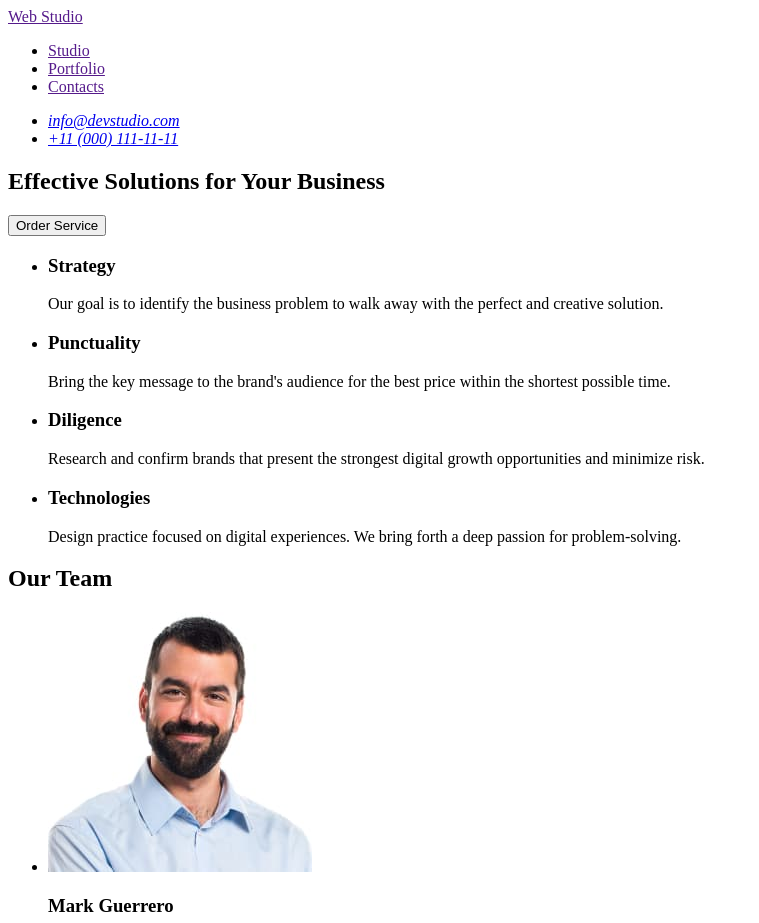
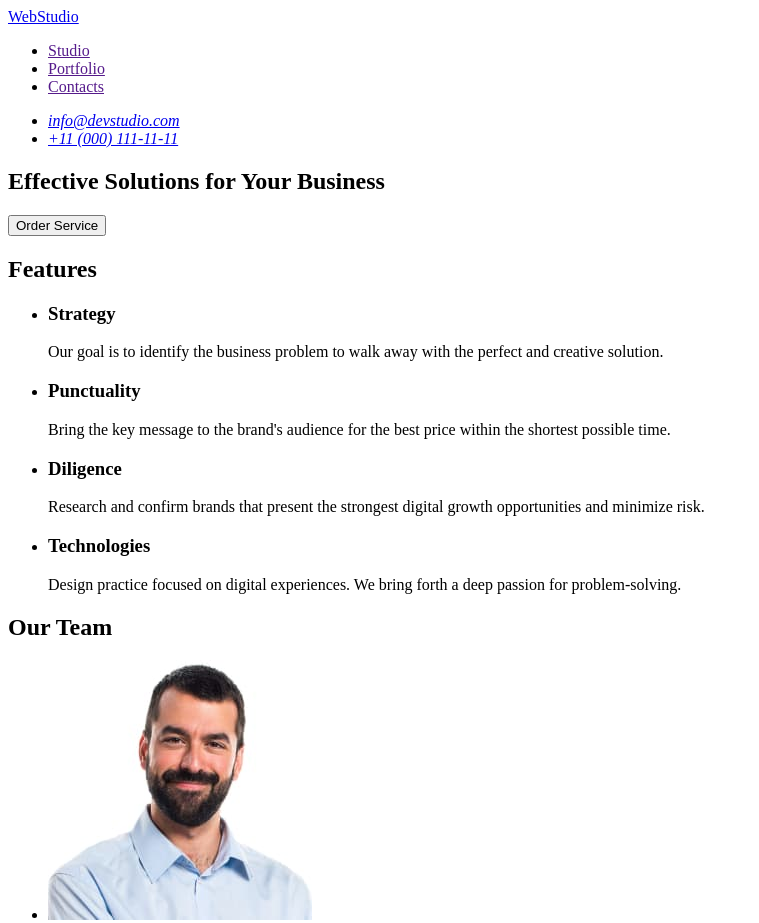
Before and after one commit to mykhailo-demydov312/goit-markup-hw-01, a plain HTML site: page index.html in a window 1280 px wide. Shown: the top 923 px of the page, without its empty margins (0-759 px from the left). Drawn offline with Linux system fonts and the light colour scheme.

Commit message:
second commit

```diff
--- a/index.html
+++ b/index.html
@@ -8,7 +8,7 @@
   <body>
     <header>
       <nav>
-        <a href="">Web Studio</a>
+        <a href="./index.html">WebStudio</a>
         <ul>
           <li><a href="">Studio</a></li>
           <li><a href="">Portfolio</a></li>
@@ -28,6 +28,7 @@
         <button type="button">Order Service</button>
       </section>
       <section>
+        <h2>Features</h2>
         <ul>
           <li>
             <h3>Strategy</h3>
@@ -84,7 +85,7 @@
           </li>
           <li>
             <img
-              src="./images/team-img-3.jpg"
+              src="./images/team-img-3 .jpg"
               alt="woman in pink sweater"
               width="264"
               height="260"
@@ -94,7 +95,7 @@
           </li>
           <li>
             <img
-              src="./images/team-img-4.jpg"
+              src="./images/team-img-4 .jpg"
               alt="smilling man with beard"
               width="264"
               height="260"
@@ -106,7 +107,7 @@
       </section>
     </main>
     <footer>
-      <a href="">Web Studio</a>
+      <a href="./index.html">WebStudio</a>
       <p>
         Increase the flow of customers and sales for your business with digital
         marketing & growth solutions.
```
